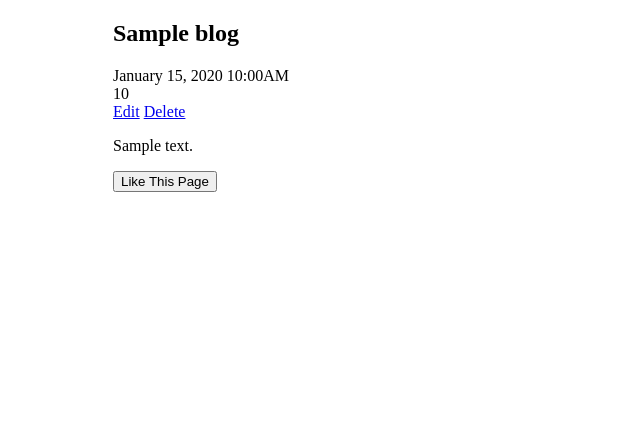
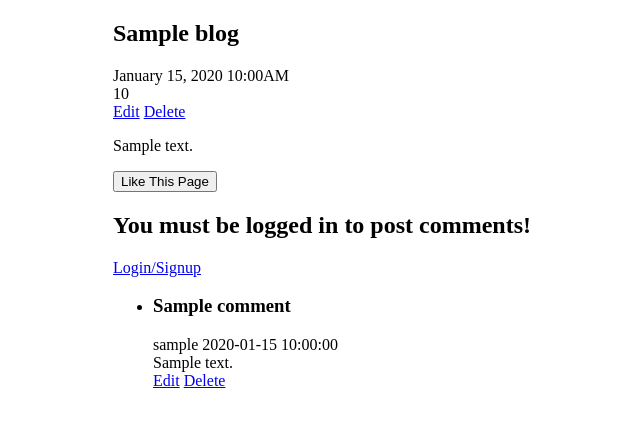
Before and after one commit to hyungmogu/udacity-multi-user-blog, a Python web app: template Multi-user Blog/templates/readPost.html in a window 1280 px wide. Shown: the part 103-530 px from the top of the page, without its empty margins (143-783 px from the left). Run offline with Jinja, Linux system fonts and the light colour scheme; the template is opened without the code that fills it: most values are stand-ins (such as "Sample title", 1, 10 or a date in 2020); some libraries are stand-ins or nearby versions.

Commit message:
feat: Add basic comment feature
Added CREATE and READ part of the feature. DELETE and UPDATE coming soon.

```diff
--- a/Multi-user Blog/templates/readPost.html
+++ b/Multi-user Blog/templates/readPost.html
@@ -17,7 +17,7 @@
 {%endblock%}
 
 {%block content_header%}
-	<section id="content-header" class="header">
+	<section id="article-header" class="header">
 		<h2 class="title">{{blog.title}}</h2>
 		<div class="date">
 			{{blog.dateCreated.strftime('%B %d, %Y %I:%M%p')}}
@@ -40,19 +40,72 @@
 {%endblock%}
 
 {%block content_footer%}
-	<section id="content-footer">
-		<div class="likes">
-			<button id="like" data-liked="false">Like This Page</button>
+	<section id="article-footer">
+		<div id="like">
+			<button id="like-button" data-liked="false">Like This Page</button>
+		</div>
+		<div id="comments">
+			<div class="header">
+				{%if signed_in and comments%}
+					<h2 class="title">Share your Knowledge with Us!</h2>
+					<form action='/blog/{{blog.key().id()}}/comment/new' method="POST" enctype="multipart/form-data" id='new-comment-form'>
+						<div class='form-group'>
+							<input type='text' placeholder='title' name='title'>
+						</div>
+						<div class='form-group'>
+							<textarea name='texts' placeholder='Write your comments here.'></textarea>
+						</div>
+						<div class='form-group'>
+							<input type="submit" value="submit">
+						</div>
+					</form>
+				{%elif signed_in and not comments%}
+					<h2 class="title">Be the first person to post a comment!</h2>
+					<form action='/blog/{{blog.key().id()}}/comment/new' method="POST" enctype="multipart/form-data" id='new-comment-form'>
+						<div class='form-group'>
+							<input type='text' placeholder='title' name='title'>
+						</div>
+						<div class='form-group'>
+							<textarea name='texts' placeholder='Write your comments here.'></textarea>
+						</div>
+						<div class='form-group'>
+							<input type="submit" value="submit">
+						</div>
+					</form>
+				{%else%}
+					<h2 class="title">You must be logged in to post comments!</h2>
+					<a href='/blog/login'>Login/Signup</a>
+				{%endif%}
+			</div>
+			{%if comments%}
+				<ul>
+				{%set count = 0%}
+				{%for comment in comments%}
+					<li id="comment-{{count}}" class='comment'>
+						<h3 class='title'>{{comment.title}}</h3>
+						<div class='meta'>
+							<span class='author'>{{comment.author.username}}</span>
+							<span class='date-created'>{{comment.dateCreated}}</span>
+						</div>
+						<div class='texts'>{{comment.content}}</div>
+						<div class='options'>
+							<a href='/blog/{{blog.key().id()}}/comment/edit?id={{comment.key().id()}}'>Edit</a>
+							<a href='/blog/{{blog.key().id()}}/comment/delete?id={{comment.key().id()}}'>Delete</a>
+						</div>
+					</li>
+					{%set count = count + 1%}
+				{%endfor%}
+				</ul>
+			{%endif%}
 		</div>
 	</section>
 {%endblock%}
-
 {%block javascript%}
 <script>
+	//Like handler
 	$(document).ready(function(){
-
-		$('#like').click(function(){
-			$liked = ($('#like').attr('data-liked') == 'true');
+		$('#like-button').click(function(){
+			$liked = ($('#like-button').attr('data-liked') == 'true');
 			if($liked){
 				$.ajax({
 					type: 'POST',
@@ -63,8 +116,8 @@
 							console.log(result["error"]);
 						} else {
 							$('#number-of-likes').html(result["new_count"]);
-							$('#like').attr('data-liked','false');
-							$('#like').html('Like This Page');
+							$('#like-button').attr('data-liked','false');
+							$('#like-button').html('Like This Page');
 						}
 					},
 					error: function(error){
@@ -81,8 +134,8 @@
 							console.log(result["error"]);
 						} else {
 							$('#number-of-likes').html(result["new_count"]);
-							$('#like').attr('data-liked','true');
-							$('#like').html('Liked');
+							$('#like-button').attr('data-liked','true');
+							$('#like-button').html('Liked');
 						}
 					},
 					error: function(error){
@@ -92,6 +145,5 @@
 			}
 		});
 	});
-
 </script>
 {%endblock%}
```
Also changed, not shown: Multi-user Blog/index.yaml (added, +17 -0 lines), Multi-user Blog/main.py (+106 -32 lines), 1 other file.
